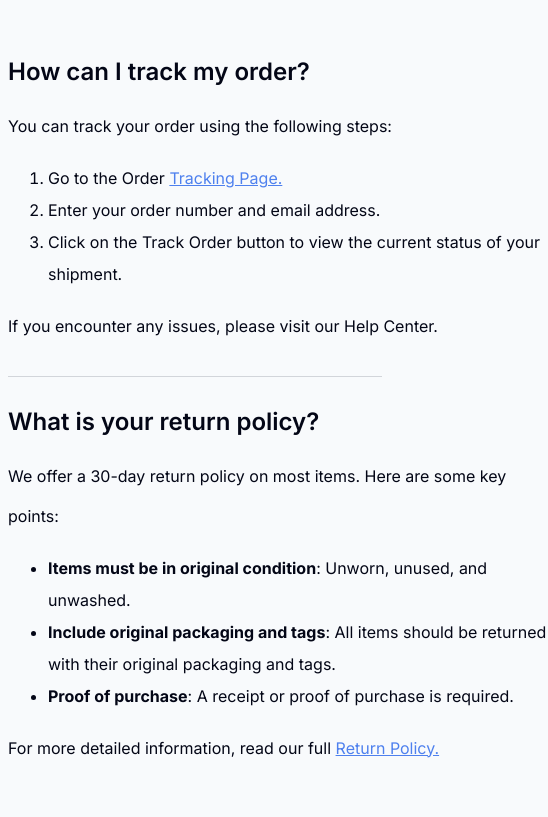
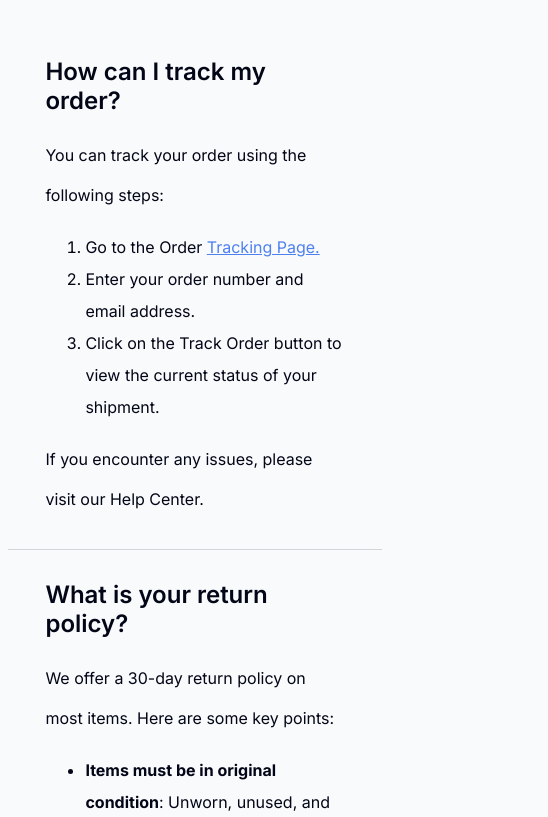
Before and after one commit to fysicallyphit/FAQ, a plain HTML site: page faq.html in a window 390 px wide. Shown: the part 283-1100 px from the top of the page, 548 px wide, since content can reach past the window. Drawn offline with Linux system fonts and the light colour scheme.

Commit message:
second demo

```diff
--- a/faq.html
+++ b/faq.html
@@ -1,8 +1,8 @@
 <!DOCTYPE html>
 <html lang="en">
 <head>
+    <link rel="icon" href=":favicon.ico" type = "image/ico">
     <link rel = "stylesheet" type = "text/css" href = "style.css">
-
     <link rel="preconnect" href="https://fonts.googleapis.com">
     <link rel="preconnect" href="https://fonts.gstatic.com" crossorigin>
     <link href="https://fonts.googleapis.com/css2?family=Inter:ital,opsz,wght@0,14..32,100..900;1,14..32,100..900&display=swap" rel="stylesheet">    <meta charset="UTF-8">
--- a/style.css
+++ b/style.css
@@ -41,7 +41,7 @@ line-height: 2rem;
 }
 
 #q1box{
-width: 540px;
+width: 30%;
 margin-top: 60px;
 margin-bottom: 30px;
 margin-left: auto;
@@ -50,7 +50,7 @@ text-align: left;
 }
 
 #q2box{
-width: 540px;
+width: 30%;
 margin-top: 30px;
 margin-bottom: 60px;
 margin-left: auto;
@@ -67,3 +67,13 @@ background-color: #D2D5DA;
 a{
 color: #4E80EE;
 }
+
+/* MEDIA QUERIES */
+@media screen and (max-width: 1048px){
+    #q1box {
+    width: 80%;
+    }
+    #q2box{
+    width: 80%;
+    }
+}
```
Also changed, not shown: :favicon.ico (added), 1 other file.
